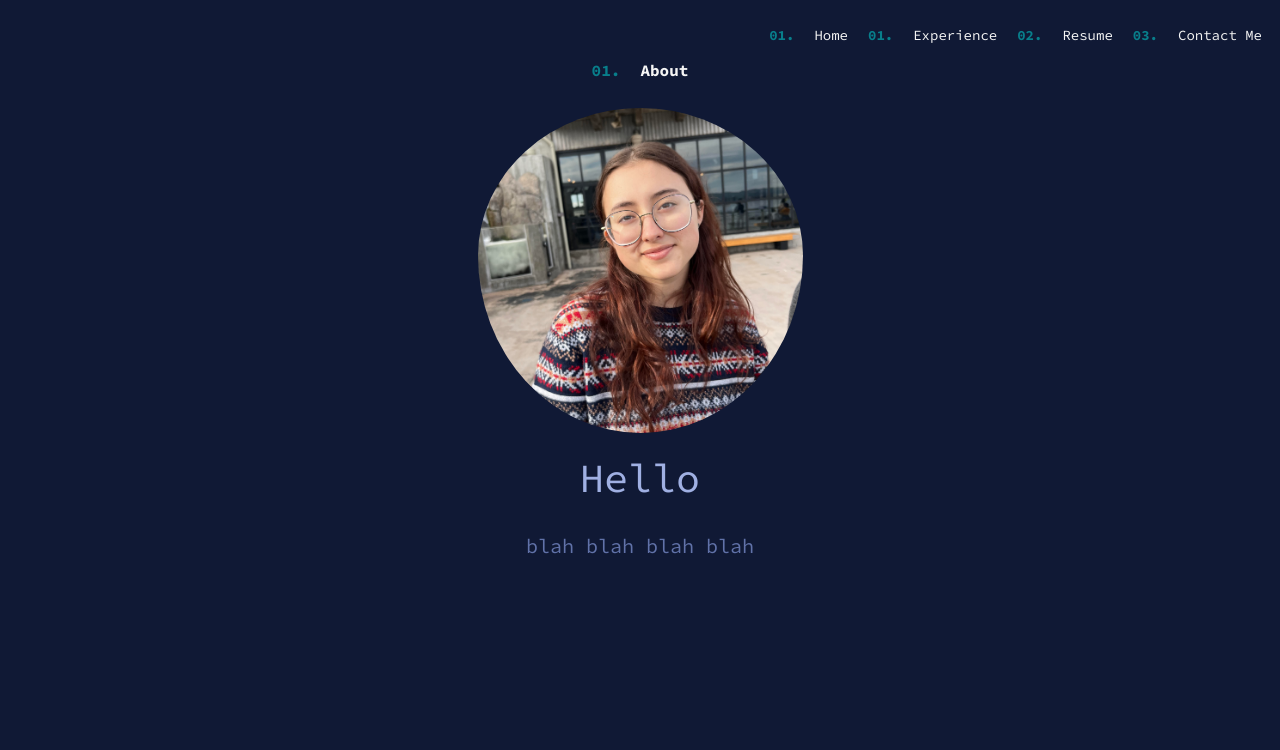
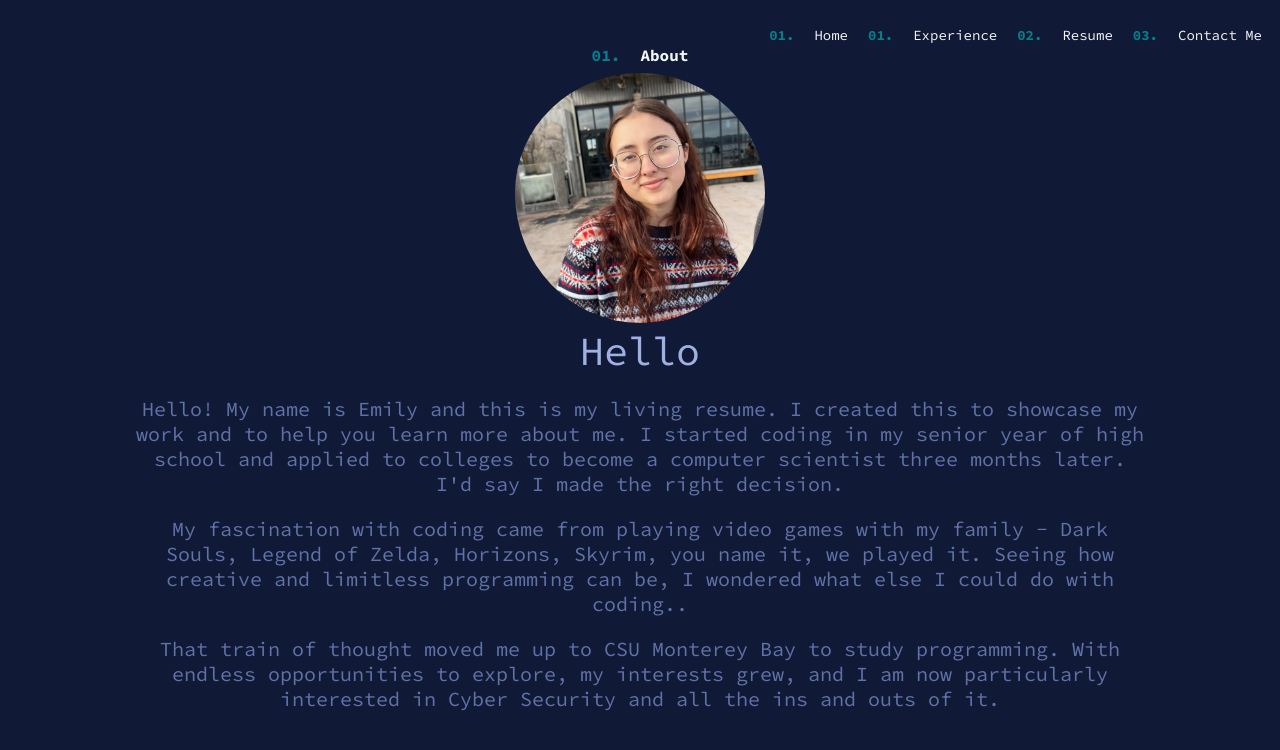
Before and after one commit to emadsen114/Resume, a website: page front-end/about-page.html in a window 1280 px wide. Drawn offline with Linux system fonts and the light colour scheme.

Commit message:
added my text for about page, did some stuff for experience page

```diff
--- a/front-end/about-page.html
+++ b/front-end/about-page.html
@@ -19,13 +19,13 @@
             text-align: center;
             color: #A0B0E3;
             font-size: 40px;
-            margin-top: 20px;
+            margin-top: 3px;
         }
 
         img {
-            padding-top: 30px;
-            width: 325px;
-            height: 325px;
+            padding-top: 10px;
+            width: 250px;
+            height: 250px;
             align-items: center;
             object-fit: cover; /* Ensure the image covers the entire space */
             object-position: center; /* Center the image within the square */
@@ -39,14 +39,16 @@
             color: #6172A9;
             font-size: 20px;
             text-align: center;
-            padding-top: 30px;
+            padding-top: 0px;
+            padding-left: 10%;
+            padding-right: 10%;
         }
 
         .top-container {
             display: flex;
             justify-content: flex-end;
             align-items: center;
-            padding-top: 20px;
+            padding-top: 5px;
         }
 
         .top-container-numbers {
@@ -139,7 +141,24 @@
             <img src="/images/Emily_Madsen.jpg" alt="Emily Madsen"/>
         </div>
         <header>Hello</header>
-        <div class = "subheader-text", class="container"> blah blah blah blah </div>
+        <div class = "subheader-text", class="container"> <p>Hello! My name is Emily and this is my living resume.
+            I created this to showcase my work and to help you learn more about me.
+            I started coding in my senior year of high school and applied to colleges to become a computer scientist three months later.
+            I'd say I made the right decision. </p>
+            <p>
+                My fascination with coding came from playing video games with my family
+                - Dark Souls, Legend of Zelda, Horizons, Skyrim, you name it, we played it.
+                 Seeing how creative and limitless programming can be, I wondered what else
+                 I could do with coding..
+
+            </p>
+            <p>
+                That train of thought moved me up to CSU Monterey Bay to study programming.
+                With endless opportunities to explore, my interests grew, and I am now particularly
+                 interested in Cyber Security and all the ins and outs of it.
+            </p>
+
+            </div>
     </div>
 
 </body>
--- a/front-end/public/css/experience-page.css
+++ b/front-end/public/css/experience-page.css
@@ -90,6 +90,7 @@ header {
     justify-content: left;
     padding-top: 20px;
     padding-left: 20%;
+    padding-bottom: 20px;
 
 }
 
@@ -100,18 +101,39 @@ header {
     align-items: right;
     padding-top: 20px;
     padding-right: 20%;
+    padding-bottom: 20px;
 
 }
 
-p{
+.p-for-left{
+    display: flex;
     font-size: 15px;
     color: #A0B0E3;
+    text-align: right;
     padding-left: 5%;
+    padding-right: 25%;
+}
+
+.p-for-right{
+    display: flex;
+    font-size: 15px;
+    color: #A0B0E3;
+    text-align: left;
+    padding-left: 25%;
+    padding-right: 5%;
 }
 
 img {
-    width: 325px;
+    width: 375px;
     height: 250px;
     object-fit: cover; /* Ensure the image covers the entire space */
     object-position: center;
+    filter: sepia(100%) hue-rotate(140deg) saturate(100%);
 }
+
+img:hover {
+    filter: grayscale(0%); /* Make the image color */
+    filter: sepia(0%); /* Make the image sepia */
+    filter: hue-rotate(0deg); /* Rotate the hue of the image */
+
+}
```
Also changed, not shown: front-end/experience-page.html (+7 -7 lines).
